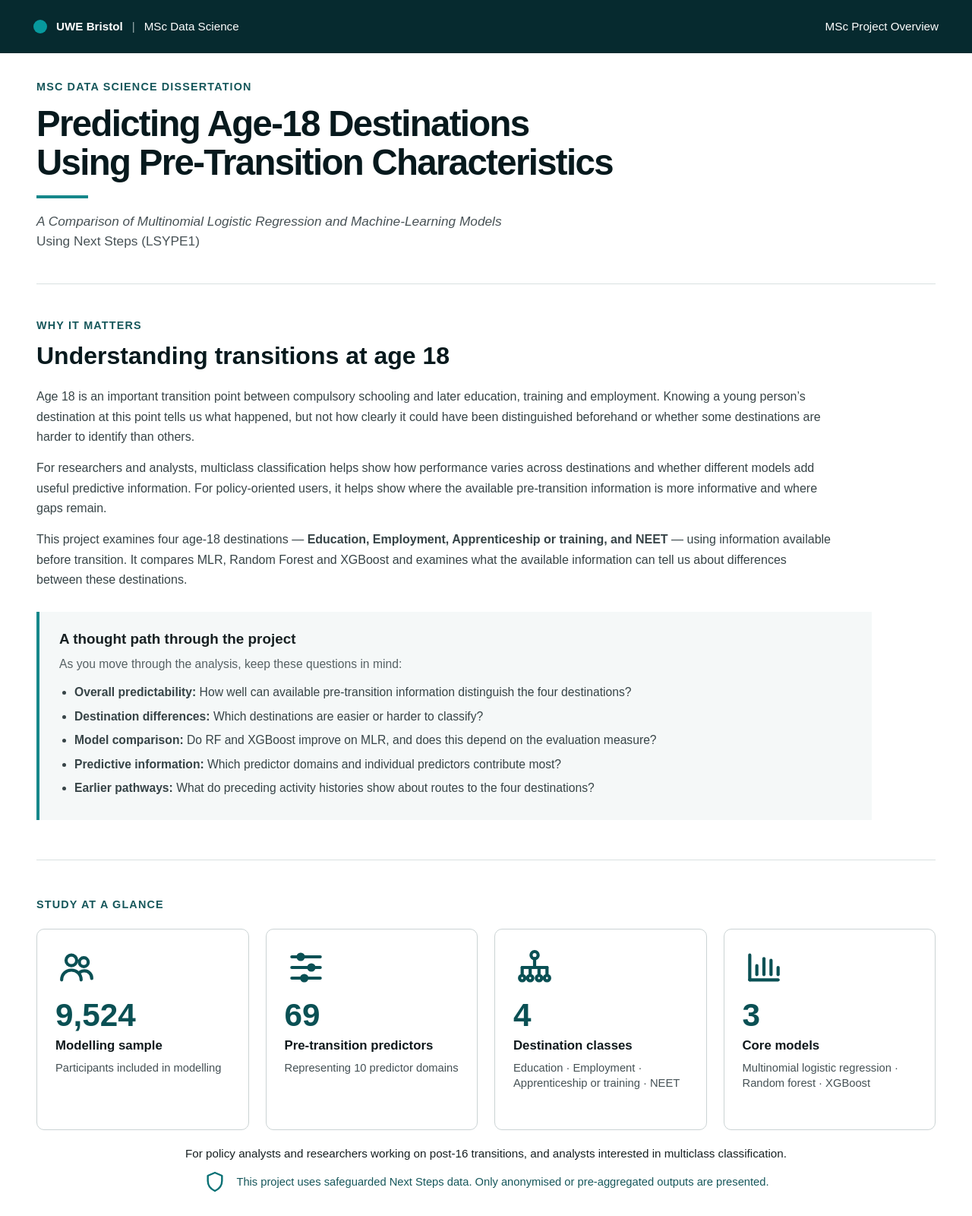
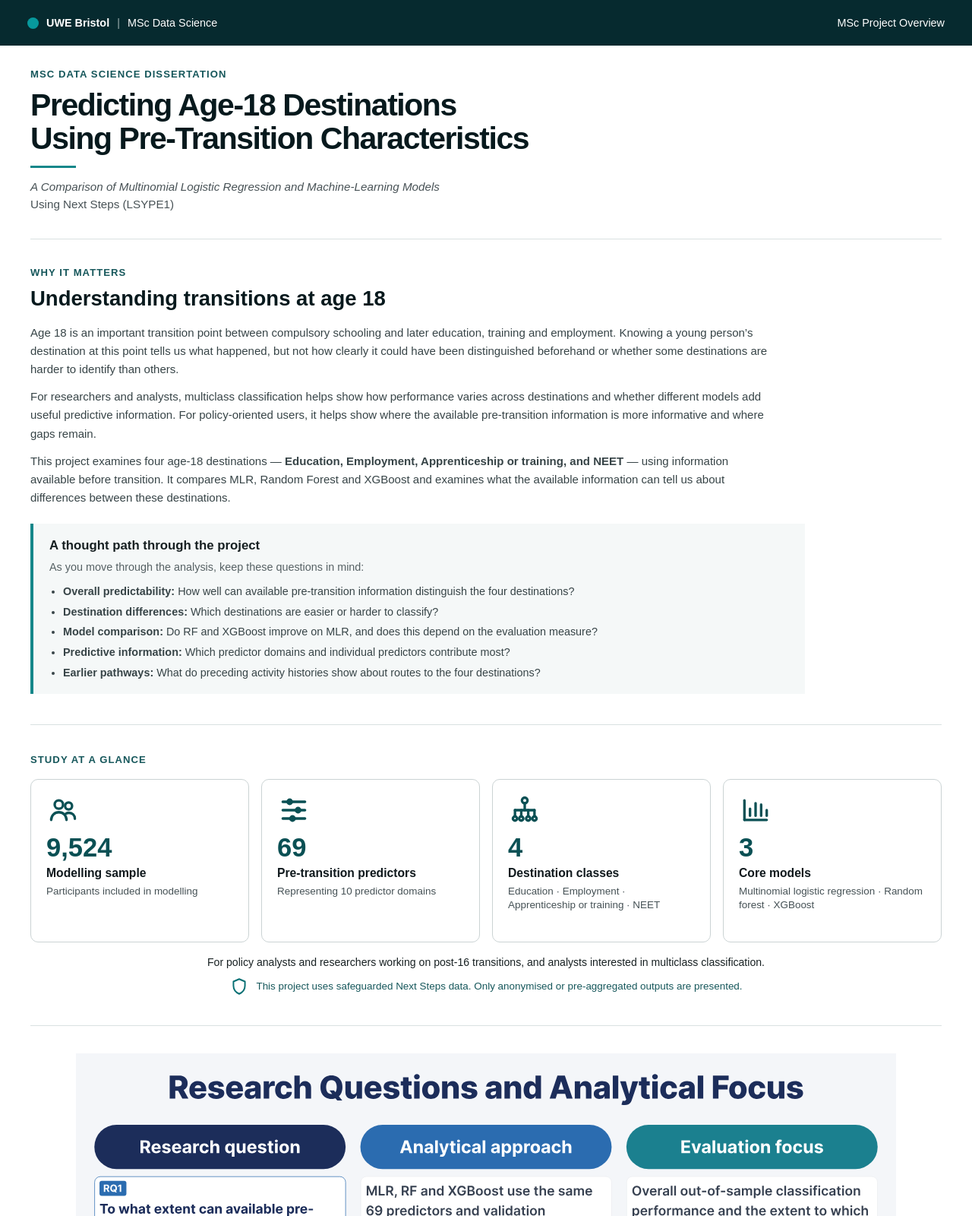
Before and after one commit to going-091/next-steps-age18-destination-classification, a plain HTML site: page docs/index.html in a window 1280 px wide. Shown: the top 1600 px of the page at 76% size. Drawn offline with Linux system fonts and the light colour scheme.

Commit message:
Make project page more compact

```diff
--- a/docs/styles.css
+++ b/docs/styles.css
@@ -7,7 +7,7 @@ body {
   background: #ffffff;
   color: #172022;
   font-family: Arial, Helvetica, sans-serif;
-  line-height: 1.5;
+  line-height: 1.45;
 }
 
 
@@ -19,10 +19,10 @@ body {
 }
 
 .site-header-inner {
-  width: min(1590px, calc(100% - 88px));
-  min-height: 70px;
+  width: min(1500px, calc(100% - 72px));
+  min-height: 60px;
   margin: 0 auto;
-  padding: 14px 0;
+  padding: 11px 0;
   display: flex;
   justify-content: space-between;
   align-items: center;
@@ -31,14 +31,14 @@ body {
 .project-identity {
   display: flex;
   align-items: center;
-  gap: 12px;
-  font-size: clamp(0.95rem, 1.15vw, 1.25rem);
+  gap: 10px;
+  font-size: clamp(0.9rem, 1vw, 1.08rem);
 }
 
 .project-identity::before {
   content: "";
-  width: 18px;
-  height: 18px;
+  width: 15px;
+  height: 15px;
   flex: 0 0 auto;
   border-radius: 50%;
   background: #07999d;
@@ -49,14 +49,14 @@ body {
 }
 
 .project-overview {
-  font-size: clamp(0.95rem, 1.15vw, 1.2rem);
+  font-size: clamp(0.9rem, 1vw, 1.05rem);
 }
 
 
 /* Main */
 
 main {
-  width: min(1508px, calc(100% - 96px));
+  width: min(1420px, calc(100% - 80px));
   margin: 0 auto;
 }
 
@@ -64,14 +64,14 @@ main {
 /* Project title */
 
 .hero {
-  padding: 34px 0 42px;
+  padding: 28px 0 34px;
 }
 
 .eyebrow,
 .section-eyebrow {
-  margin: 0 0 11px;
+  margin: 0 0 9px;
   color: #16575b;
-  font-size: 0.9rem;
+  font-size: 0.82rem;
   font-weight: 700;
   letter-spacing: 0.08em;
   text-transform: uppercase;
@@ -79,9 +79,9 @@ main {
 
 h1 {
   margin: 0;
-  max-width: 1400px;
+  max-width: 1250px;
   color: #07191d;
-  font-size: clamp(2.45rem, 3.7vw, 3.9rem);
+  font-size: clamp(2.15rem, 3.2vw, 3.3rem);
   line-height: 1.08;
   letter-spacing: -0.035em;
 }
@@ -89,17 +89,17 @@ h1 {
 h1::after {
   content: "";
   display: block;
-  width: 68px;
-  height: 4px;
-  margin-top: 18px;
+  width: 60px;
+  height: 3px;
+  margin-top: 14px;
   background: #15878a;
 }
 
 .subtitle {
-  margin: 18px 0 0;
+  margin: 14px 0 0;
   color: #485256;
-  font-size: clamp(1rem, 1.35vw, 1.3rem);
-  line-height: 1.5;
+  font-size: clamp(0.95rem, 1.15vw, 1.12rem);
+  line-height: 1.45;
 }
 
 .subtitle em {
@@ -110,88 +110,92 @@ h1::after {
 /* Story */
 
 .story-section {
-  padding: 44px 0 52px;
+  padding: 34px 0 40px;
   border-top: 1px solid #d9e1e1;
 }
 
 .section-title {
-  margin: 0 0 22px;
+  margin: 0 0 18px;
   color: #07191d;
-  font-size: clamp(1.8rem, 2.5vw, 2.55rem);
+  font-size: clamp(1.65rem, 2.15vw, 2.15rem);
   line-height: 1.15;
 }
 
 .story-text {
-  max-width: 1050px;
+  max-width: 980px;
   color: #374447;
-  font-size: 1rem;
-  line-height: 1.65;
+  font-size: 0.94rem;
+  line-height: 1.6;
 }
 
 .story-text p {
-  margin: 0 0 15px;
+  margin: 0 0 12px;
 }
 
 .thought-path {
-  max-width: 1100px;
-  margin-top: 28px;
-  padding: 22px 26px;
+  max-width: 1020px;
+  margin-top: 22px;
+  padding: 17px 21px;
   border-left: 4px solid #15878a;
   background: #f5f8f8;
 }
 
 .thought-path h3 {
-  margin: 0 0 7px;
+  margin: 0 0 6px;
   color: #172022;
-  font-size: 1.18rem;
+  font-size: 1.05rem;
 }
 
 .thought-path p {
-  margin: 0 0 13px;
+  margin: 0 0 10px;
   color: #566164;
-  font-size: 0.98rem;
-  line-height: 1.55;
+  font-size: 0.9rem;
+  line-height: 1.5;
 }
 
 .thought-path ul {
   margin: 0;
-  padding-left: 20px;
+  padding-left: 18px;
 }
 
 .thought-path li {
-  margin-bottom: 8px;
+  margin-bottom: 6px;
   color: #374447;
-  font-size: 0.98rem;
-  line-height: 1.5;
+  font-size: 0.9rem;
+  line-height: 1.45;
+}
+
+.thought-path li:last-child {
+  margin-bottom: 0;
 }
 
 
 /* Study at a glance */
 
 .study-section {
-  padding: 48px 0 48px;
+  padding: 36px 0 38px;
   border-top: 1px solid #d9e1e1;
 }
 
 .project-summary-grid {
   display: grid;
   grid-template-columns: repeat(4, 1fr);
-  gap: 22px;
-  margin-top: 20px;
+  gap: 16px;
+  margin-top: 16px;
 }
 
 .summary-card {
-  min-height: 265px;
-  padding: 22px 24px;
+  min-height: 215px;
+  padding: 18px 20px;
   border: 1px solid #cbd3d4;
   border-radius: 10px;
   background: #ffffff;
 }
 
 .summary-icon {
-  width: 56px;
-  height: 56px;
-  margin-bottom: 14px;
+  width: 44px;
+  height: 44px;
+  margin-bottom: 10px;
   color: #0a5054;
 }
 
@@ -206,36 +210,36 @@ h1::after {
 }
 
 .summary-value {
-  margin: 0 0 8px;
+  margin: 0 0 6px;
   color: #0a5054;
-  font-size: clamp(2.5rem, 3.3vw, 3.25rem);
+  font-size: clamp(2rem, 2.7vw, 2.65rem);
   font-weight: 700;
   line-height: 1;
 }
 
 .summary-label {
-  margin: 0 0 8px;
+  margin: 0 0 6px;
   color: #10191d;
-  font-size: clamp(1.05rem, 1.2vw, 1.22rem);
-  line-height: 1.3;
+  font-size: clamp(0.98rem, 1.05vw, 1.08rem);
+  line-height: 1.25;
 }
 
 .summary-detail {
   margin: 0;
   color: #455155;
-  font-size: clamp(0.92rem, 1.05vw, 1.05rem);
-  line-height: 1.4;
+  font-size: clamp(0.84rem, 0.92vw, 0.94rem);
+  line-height: 1.35;
 }
 
 
 /* Intended users */
 
 .project-audience {
-  max-width: 1100px;
-  margin: 20px auto 0;
+  max-width: 1000px;
+  margin: 16px auto 0;
   text-align: center;
   color: #172022;
-  font-size: clamp(0.95rem, 1.1vw, 1.08rem);
+  font-size: clamp(0.88rem, 0.95vw, 0.96rem);
 }
 
 .project-audience p {
@@ -246,13 +250,13 @@ h1::after {
 /* Safeguarded data */
 
 .data-protection-note {
-  margin-top: 10px;
+  margin-top: 8px;
   display: flex;
   justify-content: center;
   align-items: center;
-  gap: 12px;
+  gap: 9px;
   color: #16575b;
-  font-size: clamp(0.92rem, 1vw, 1.02rem);
+  font-size: clamp(0.84rem, 0.9vw, 0.92rem);
 }
 
 .data-protection-note p {
@@ -260,8 +264,8 @@ h1::after {
 }
 
 .data-protection-icon {
-  width: 32px;
-  height: 32px;
+  width: 26px;
+  height: 26px;
   flex: 0 0 auto;
   color: #087074;
 }
@@ -280,7 +284,7 @@ h1::after {
 /* Research questions and workflow */
 
 .research-focus-section {
-  padding: 48px 0 54px;
+  padding: 36px 0 40px;
   border-top: 1px solid #d9e1e1;
 }
 
@@ -292,7 +296,7 @@ h1::after {
 .research-focus-figure img {
   display: block;
   width: 100%;
-  max-width: 1160px;
+  max-width: 1080px;
   height: auto;
 }
 
@@ -300,62 +304,62 @@ h1::after {
 /* Key findings */
 
 .key-findings-section {
-  padding: 52px 0 62px;
+  padding: 38px 0 44px;
   border-top: 1px solid #d9e1e1;
 }
 
 .key-findings-grid {
   display: grid;
   grid-template-columns: repeat(4, 1fr);
-  gap: 18px;
+  gap: 15px;
 }
 
 .finding-card {
-  padding: 22px;
+  padding: 18px;
   border: 1px solid #cbd3d4;
   border-radius: 10px;
   background: #ffffff;
 }
 
 .finding-highlight {
-  margin: 0 0 11px;
+  margin: 0 0 8px;
   color: #0a5054;
-  font-size: 1.18rem;
+  font-size: 1.04rem;
   font-weight: 700;
-  line-height: 1.25;
+  line-height: 1.2;
 }
 
 .finding-card h3 {
-  margin: 0 0 9px;
+  margin: 0 0 7px;
   color: #172022;
-  font-size: 1.08rem;
-  line-height: 1.3;
+  font-size: 0.98rem;
+  line-height: 1.25;
 }
 
 .finding-card p:last-child {
   margin: 0;
   color: #566164;
-  font-size: 0.94rem;
-  line-height: 1.5;
+  font-size: 0.86rem;
+  line-height: 1.45;
 }
 
 
 /* Explore the artefact */
 
 .explore-section {
-  padding: 52px 0 64px;
+  padding: 38px 0 48px;
   border-top: 1px solid #d9e1e1;
 }
 
 .explore-grid {
   display: grid;
   grid-template-columns: repeat(4, 1fr);
-  gap: 18px;
+  gap: 15px;
 }
 
 .explore-card {
   display: block;
-  padding: 22px;
+  padding: 18px;
   border: 1px solid #cbd3d4;
   border-radius: 10px;
   background: #ffffff;
@@ -375,22 +379,22 @@ h1::after {
 }
 
 .explore-card h3 {
-  margin: 0 0 9px;
+  margin: 0 0 7px;
   color: #172022;
-  font-size: 1.12rem;
-  line-height: 1.3;
+  font-size: 1rem;
+  line-height: 1.25;
 }
 
 .explore-card p {
-  margin: 0 0 15px;
+  margin: 0 0 11px;
   color: #566164;
-  font-size: 0.94rem;
-  line-height: 1.5;
+  font-size: 0.86rem;
+  line-height: 1.45;
 }
 
 .explore-card span {
   color: #0a6569;
-  font-size: 0.95rem;
+  font-size: 0.88rem;
   font-weight: 700;
 }
 
@@ -399,6 +403,10 @@ h1::after {
 
 @media (max-width: 1000px) {
 
+  main {
+    width: min(100% - 48px, 1420px);
+  }
+
   .project-summary-grid,
   .key-findings-grid,
   .explore-grid {
@@ -406,25 +414,25 @@ h1::after {
   }
 
   .summary-card {
-    min-height: 245px;
+    min-height: 195px;
   }
 }
 
 @media (max-width: 600px) {
 
   .site-header-inner {
-    width: min(100% - 32px, 1590px);
-    min-height: 64px;
+    width: min(100% - 28px, 1500px);
+    min-height: 58px;
   }
 
   .project-identity {
-    gap: 8px;
-    font-size: 0.9rem;
+    gap: 7px;
+    font-size: 0.82rem;
   }
 
   .project-identity::before {
-    width: 14px;
-    height: 14px;
+    width: 12px;
+    height: 12px;
   }
 
   .project-overview {
@@ -432,39 +440,39 @@ h1::after {
   }
 
   main {
-    width: min(100% - 32px, 1508px);
+    width: min(100% - 28px, 1420px);
   }
 
   .hero {
-    padding: 30px 0 36px;
+    padding: 26px 0 30px;
   }
 
   h1 {
-    font-size: 2.15rem;
+    font-size: 2rem;
   }
 
   .subtitle {
-    font-size: 1rem;
+    font-size: 0.94rem;
   }
 
   .story-section {
-    padding: 38px 0 44px;
+    padding: 30px 0 34px;
   }
 
   .section-title {
-    font-size: 1.8rem;
+    font-size: 1.6rem;
   }
 
   .thought-path {
-    margin-top: 24px;
-    padding: 19px 20px;
+    margin-top: 18px;
+    padding: 16px 18px;
   }
 
   .project-summary-grid,
   .key-findings-grid,
   .explore-grid {
     grid-template-columns: 1fr;
-    gap: 15px;
+    gap: 12px;
   }
 
   .summary-card {
@@ -477,11 +485,11 @@ h1::after {
   }
 
   .research-focus-section {
-    padding: 36px 0 40px;
+    padding: 30px 0 34px;
   }
 
   .key-findings-section,
   .explore-section {
-    padding: 40px 0 46px;
+    padding: 32px 0 38px;
   }
 }
```
